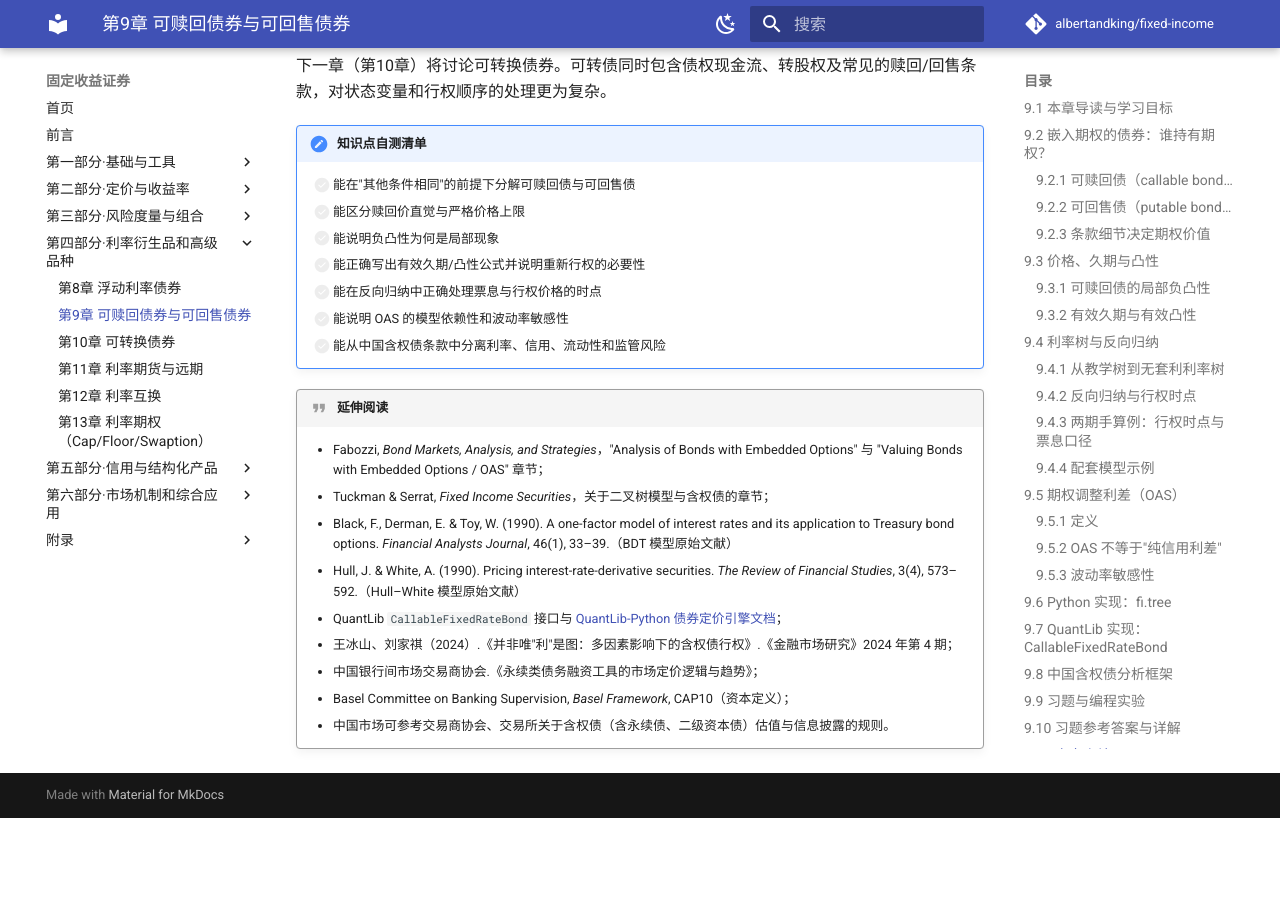
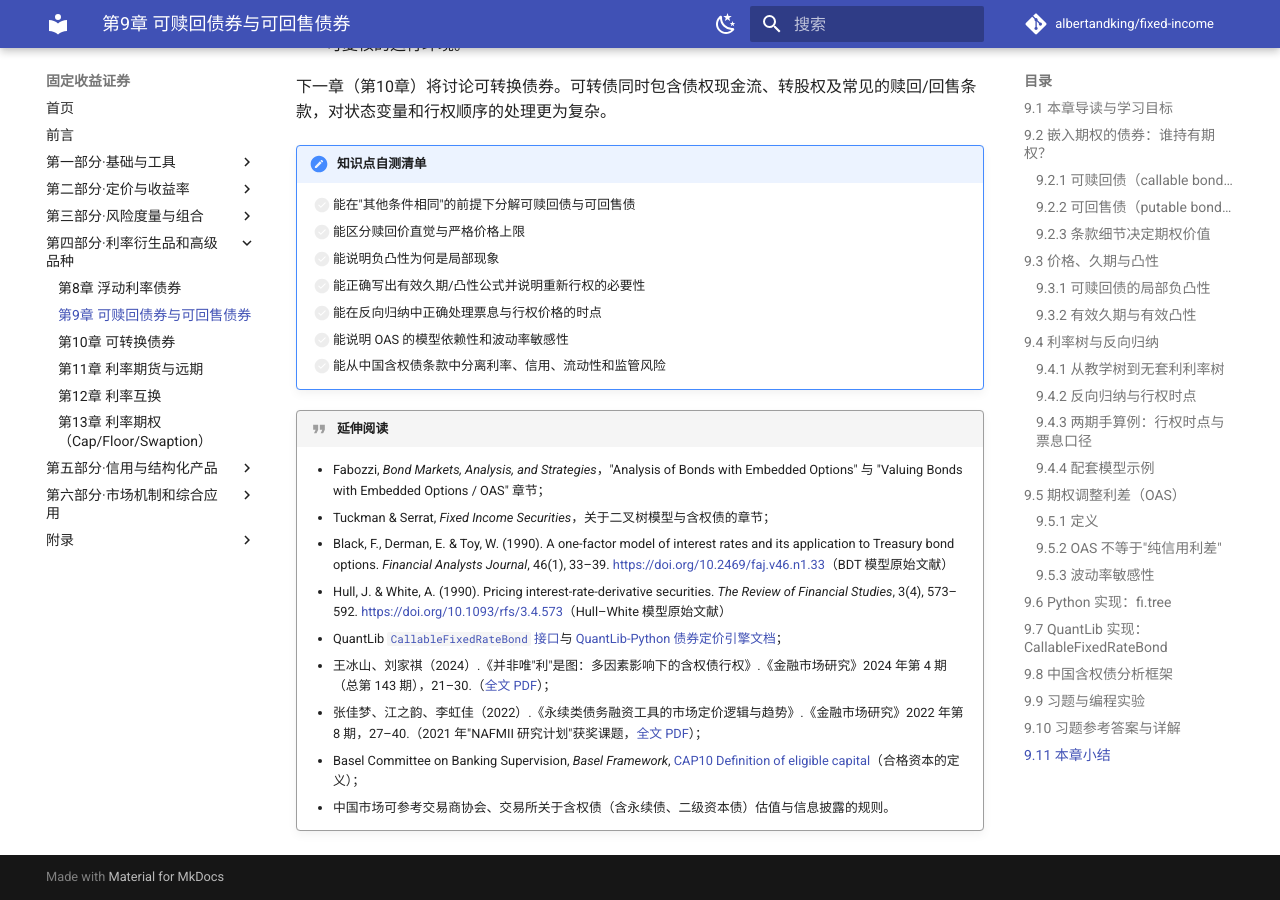
Before and after one commit to albertandking/fixed-income, an MkDocs documentation site: the page built from book/part4/09-callable-putable.md, in a window 1280 px wide and 900 px high, scrolled down 12296 px. Built offline with MkDocs 1.6.1 and Material for MkDocs 9.7.7, drawn with Linux system fonts in a browser that asks for light colours; comment, search, counter and statistics services are not loaded; before the commit the page ends 13114 px from its top, so only the background shows below that; some of the changed text lies outside the part shown.

```diff
--- a/book/part4/09-callable-putable.md
+++ b/book/part4/09-callable-putable.md
@@ -67,7 +67,7 @@ $$
 - 赎回权与回售权在同一日期并存时，合同规定的行权先后顺序是什么。
 
 !!! note "中国市场的“X+Y”结构"
-    中国信用债中常见"3+2"等结构：债券的法定到期日可能在第 5 年，但投资者在第 3 年末可以回售，发行人同时可能拥有调整后续票面利率的权利。这类条款形成相互作用的选择权，但回售决策还受信用、流动性、融资需求等因素影响，不能简化为"票息不上调就一定回售"。交易商协会对 2015–2023 年样本的研究（王冰山、刘家祺，2024）也强调了行权的多因素特征。
+    中国信用债中常见"3+2"等结构：债券的法定到期日可能在第 5 年，但投资者在第 3 年末可以回售，发行人同时可能拥有调整后续票面利率的权利。这类条款形成相互作用的选择权，但回售决策还受信用、流动性、融资需求等因素影响，不能简化为"票息不上调就一定回售"。王冰山、刘家祺（2024）对 2015 年至 2023 年 6 月银行间市场已行权含权债的统计也表明，利率调整水平并非行权结果的主导因素，投资集中度限制、操作风险、发行人信用状况、信息基础设施及主承销商沟通协调等因素均会影响行权。
 
     非金融企业永续类债务融资工具还可能设置发行人赎回权和票息跳升机制；估值时需同时考虑条款设计、发行人融资能力及市场定价。
 
@@ -426,10 +426,10 @@ for sigma in (0.005, 0.015, 0.030):
 !!! quote "延伸阅读"
     - Fabozzi, *Bond Markets, Analysis, and Strategies*，"Analysis of Bonds with Embedded Options" 与 "Valuing Bonds with Embedded Options / OAS" 章节；
     - Tuckman & Serrat, *Fixed Income Securities*，关于二叉树模型与含权债的章节；
-    - Black, F., Derman, E. & Toy, W. (1990). A one-factor model of interest rates and its application to Treasury bond options. *Financial Analysts Journal*, 46(1), 33–39.（BDT 模型原始文献）
-    - Hull, J. & White, A. (1990). Pricing interest-rate-derivative securities. *The Review of Financial Studies*, 3(4), 573–592.（Hull–White 模型原始文献）
-    - QuantLib `CallableFixedRateBond` 接口与 [QuantLib-Python 债券定价引擎文档](https://quantlib-python-docs.readthedocs.io/en/latest/pricing_engines/bonds.html)；
-    - 王冰山、刘家祺（2024）.《并非唯"利"是图：多因素影响下的含权债行权》.《金融市场研究》2024 年第 4 期；
-    - 中国银行间市场交易商协会.《永续类债务融资工具的市场定价逻辑与趋势》；
-    - Basel Committee on Banking Supervision, *Basel Framework*, CAP10（资本定义）；
+    - Black, F., Derman, E. & Toy, W. (1990). A one-factor model of interest rates and its application to Treasury bond options. *Financial Analysts Journal*, 46(1), 33–39. <https://doi.org/10.2469/faj.v46.n1.33>（BDT 模型原始文献）
+    - Hull, J. & White, A. (1990). Pricing interest-rate-derivative securities. *The Review of Financial Studies*, 3(4), 573–592. <https://doi.org/10.1093/rfs/3.4.573>（Hull–White 模型原始文献）
+    - QuantLib [`CallableFixedRateBond` 接口](https://quantlib-python-docs.readthedocs.io/en/latest/instruments/bonds.html#callable-bond)与 [QuantLib-Python 债券定价引擎文档](https://quantlib-python-docs.readthedocs.io/en/latest/pricing_engines/bonds.html)；
+    - 王冰山、刘家祺（2024）.《并非唯"利"是图：多因素影响下的含权债行权》.《金融市场研究》2024 年第 4 期（总第 143 期），21–30.（[全文 PDF](https://www.nafmii.org.cn/yj/jrscyj/qk/2024/202404/202406/P020250324541474616102.pdf)）；
+    - 张佳梦、江之韵、李虹佳（2022）.《永续类债务融资工具的市场定价逻辑与趋势》.《金融市场研究》2022 年第 8 期，27–40.（2021 年"NAFMII 研究计划"获奖课题，[全文 PDF](https://www.nafmii.org.cn/yj/scyjyfx/nafmiiyjjh/2021n/202304/P020230428533782516938.pdf)）；
+    - Basel Committee on Banking Supervision, *Basel Framework*, [CAP10 Definition of eligible capital](https://www.bis.org/committees/bcbs/basel-framework/standard/cap/10/inforce/2019-12-15/published/2020-06-05)（合格资本的定义）；
     - 中国市场可参考交易商协会、交易所关于含权债（含永续债、二级资本债）估值与信息披露的规则。
```
Also changed, not shown: book/part4/11-futures-forwards.md (+3 -3 lines), book/part4/13-interest-rate-options.md (+3 -2 lines), book/part6/16-money-market-repo.md (+5 -5 lines), book/part6/18-risk-management.md (+3 -3 lines).
